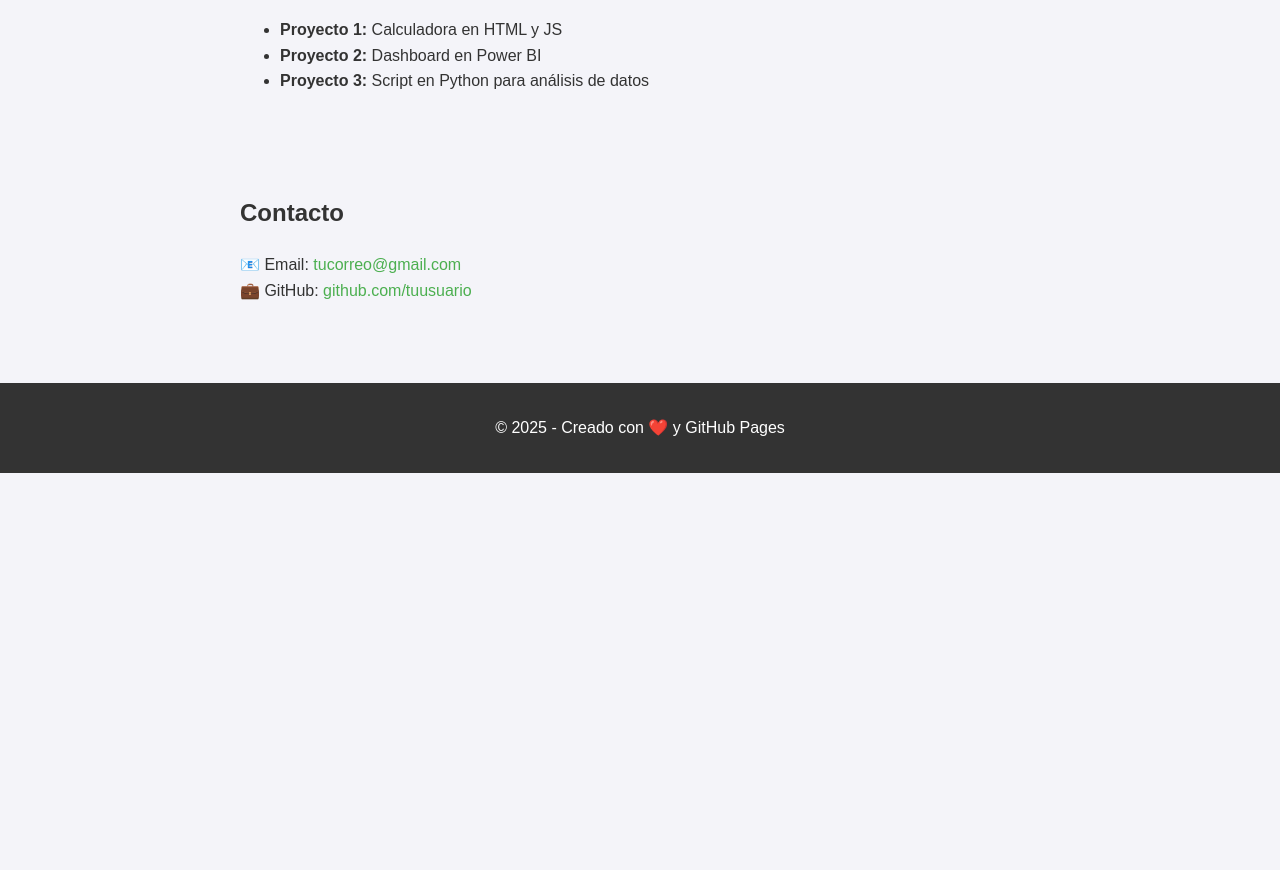
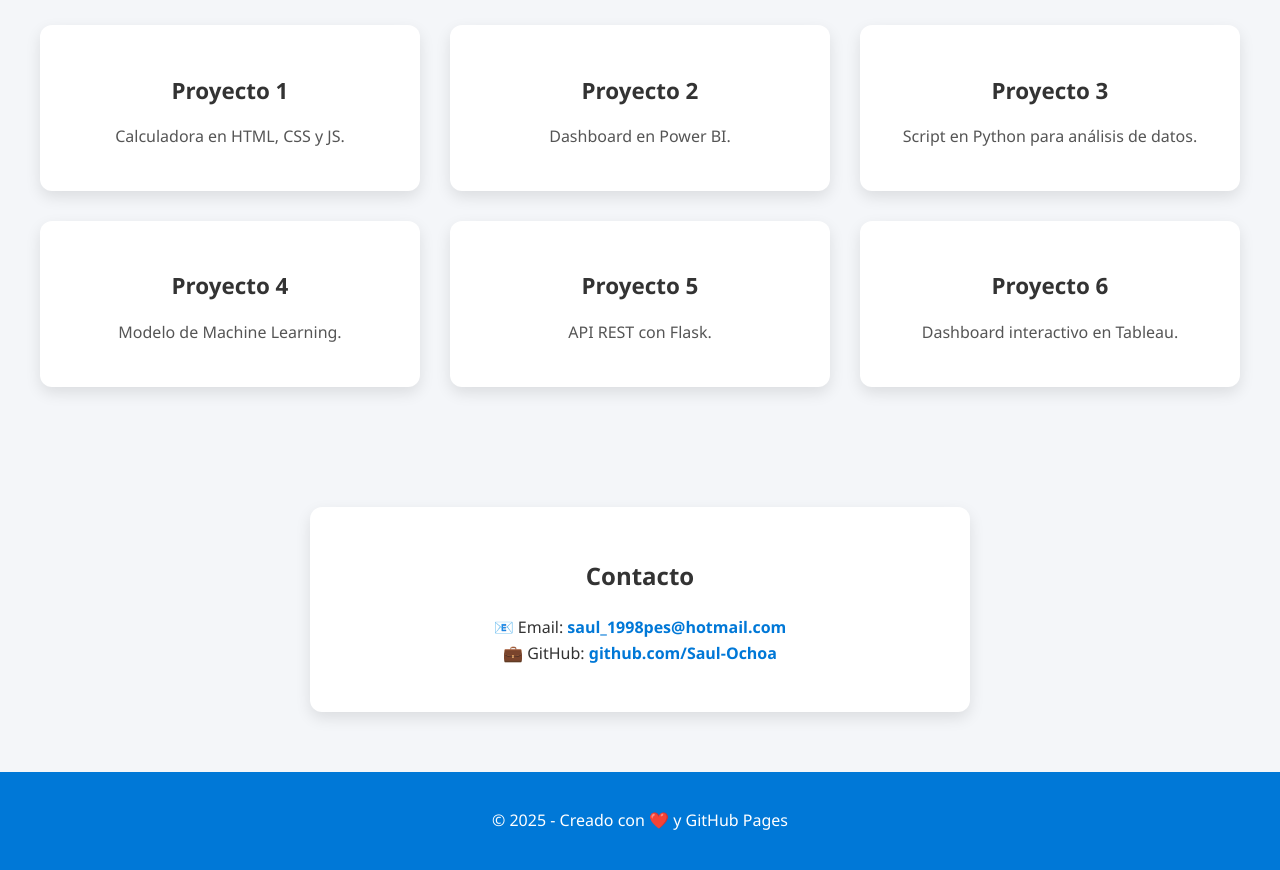
Before and after one commit to Saul-Ochoa/Saul-Ochoa-s-portfolio, a plain HTML site: page index.html in a window 1280 px wide. Shown: the part 502-1372 px from the top of the page. Before the commit the page ends 975 px from the top, so only its background shows below. Drawn offline with Linux system fonts and the light colour scheme.

Commit message:
Update index.html

```diff
--- a/index.html
+++ b/index.html
@@ -4,45 +4,62 @@
   <meta charset="UTF-8">
   <meta name="viewport" content="width=device-width, initial-scale=1.0">
   <title>Mi Portafolio</title>
-  <link rel="stylesheet" href="style.css">
+  <link rel="stylesheet" href="css/style.css">
 </head>
 <body>
   <!-- Header -->
   <header>
-    <h1>¡Hola! Soy [Tu Nombre]</h1>
+    <h1>¡Hola! Soy Saúl Kevin Ochoa Salazar</h1>
     <p>Bienvenido a mi primera página web con GitHub Pages 🚀</p>
+    <a href="#contact" class="btn">Contáctame</a>
   </header>
 
-  <!-- Sección sobre mí -->
-  <section id="about">
-    <h2>Sobre mí</h2>
+<section id="projects">
+  <h2>Mis proyectos</h2>
+
+  <div class="projects-grid">
+    <div class="project-card">
+      <h3>Proyecto 1</h3>
+      <p>Calculadora en HTML, CSS y JS.</p>
+    </div>
+    <div class="project-card">
+      <h3>Proyecto 2</h3>
+      <p>Dashboard en Power BI.</p>
+    </div>
+    <div class="project-card">
+      <h3>Proyecto 3</h3>
+      <p>Script en Python para análisis de datos.</p>
+    </div>
+    <div class="project-card">
+      <h3>Proyecto 4</h3>
+      <p>Modelo de Machine Learning.</p>
+    </div>
+    <div class="project-card">
+      <h3>Proyecto 5</h3>
+      <p>API REST con Flask.</p>
+    </div>
+    <div class="project-card">
+      <h3>Proyecto 6</h3>
+      <p>Dashboard interactivo en Tableau.</p>
+    </div>
+  </div>
+</section>
+
+  <!-- Contacto -->
+  <section id="contact" class="card">
+    <h2>Contacto</h2>
     <p>
-      Soy estudiante/apasionado por la tecnología 💻.
-      Me gusta aprender sobre desarrollo web y compartir mis proyectos.
+      📧 Email: <a href="mailto:saul_1998pes@hotmail.com">saul_1998pes@hotmail.com</a><br>
+      💼 GitHub: <a href="https://github.com/Saul-Ochoa" target="_blank">github.com/Saul-Ochoa</a>
     </p>
   </section>
 
-  <!-- Sección proyectos -->
-  <section id="projects">
-    <h2>Mis proyectos</h2>
-    <ul>
-      <li><strong>Proyecto 1:</strong> Calculadora en HTML y JS</li>
-      <li><strong>Proyecto 2:</strong> Dashboard en Power BI</li>
-      <li><strong>Proyecto 3:</strong> Script en Python para análisis de datos</li>
-    </ul>
-  </section>
-
-  <!-- Contacto -->
-  <section id="contact">
-    <h2>Contacto</h2>
-    <p>
-      📧 Email: <a href="mailto:tucorreo@gmail.com">tucorreo@gmail.com</a><br>
-      💼 GitHub: <a href="https://github.com/tuusuario" target="_blank">github.com/tuusuario</a>
-    </p>
-  </section>
-
+  <!-- Footer -->
   <footer>
     <p>© 2025 - Creado con ❤️ y GitHub Pages</p>
   </footer>
+
+  <!-- Script del carrusel -->
+  <script src="js/script.js"></script>
 </body>
 </html>
```
